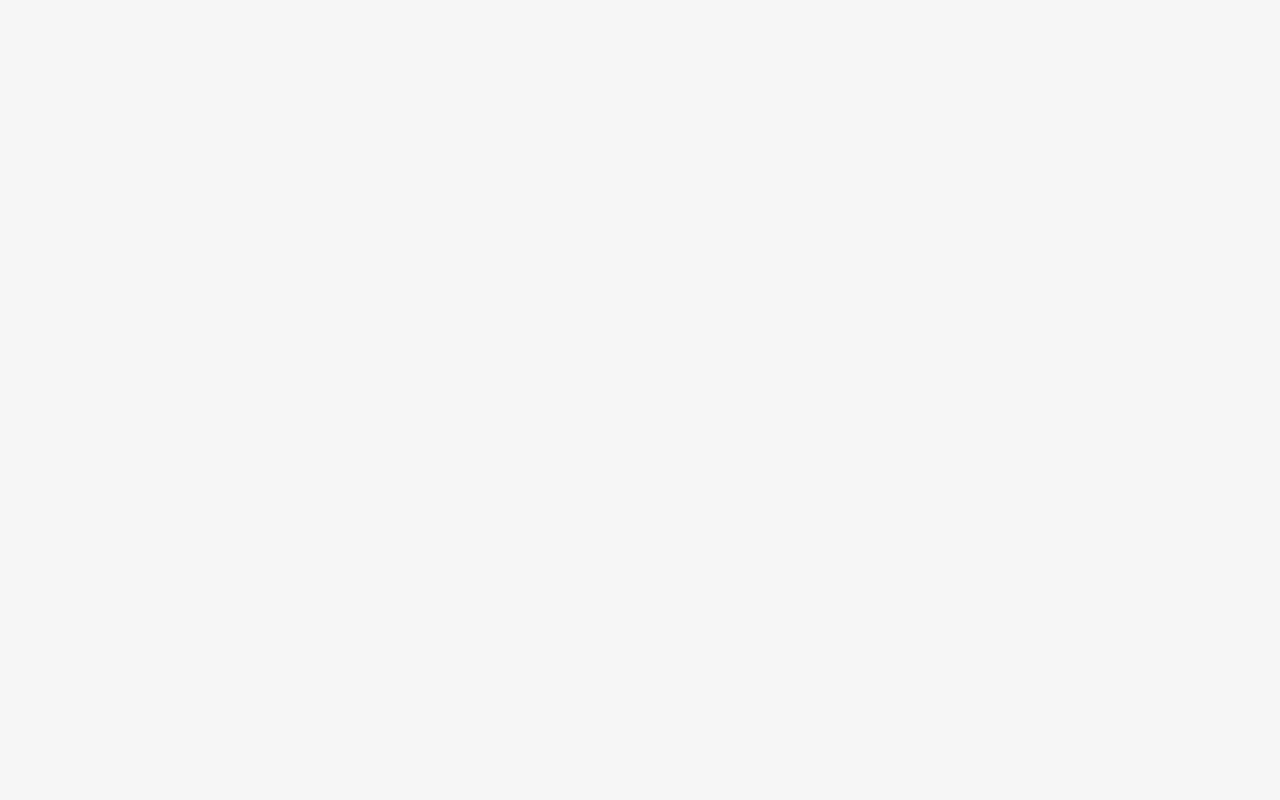
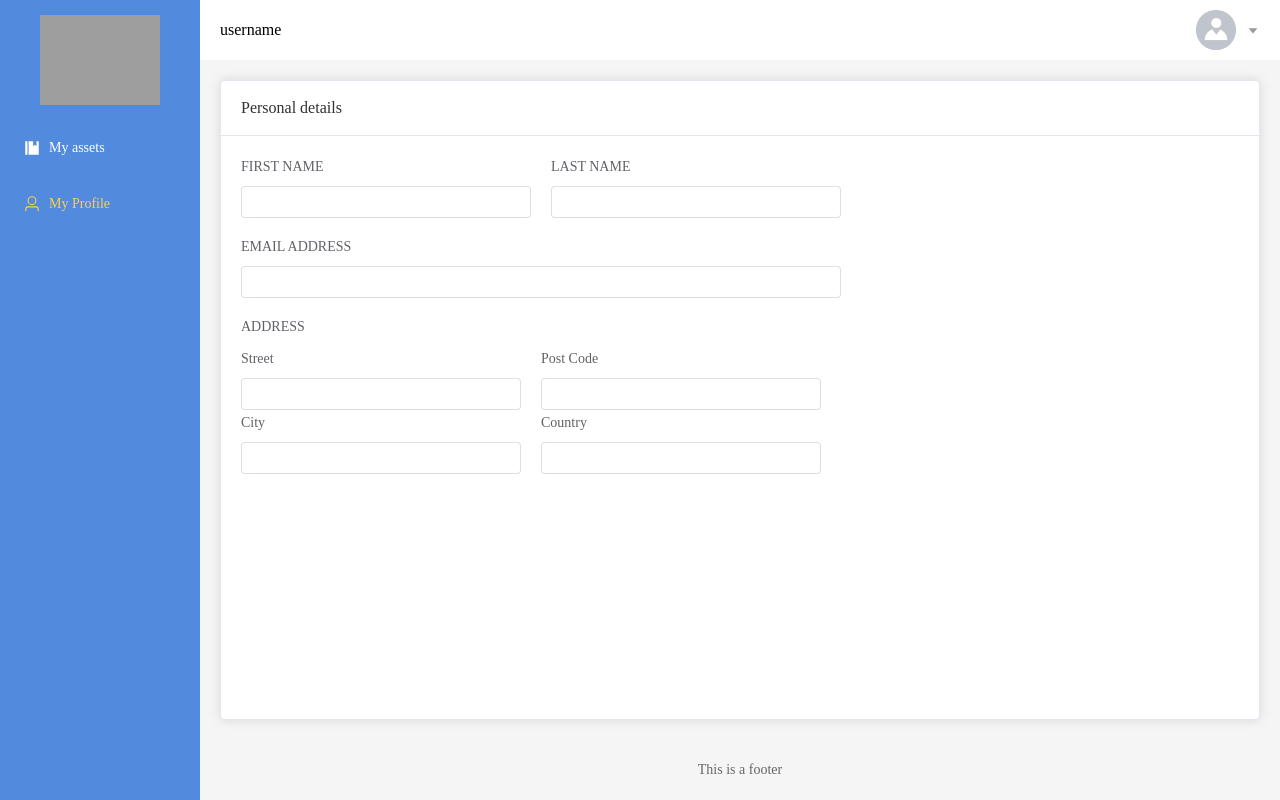
Before and after one commit to redial17/summer_project_frontend, a Vue app: page /user/profile in a window 1280 px wide. Before the commit this address had no page. Built offline with nearby package versions, Linux system fonts and the light colour scheme; no server answers; grey boxes are pictures that could not be loaded.

Commit message:
fix command

```diff
--- a/src/api/user.js
+++ b/src/api/user.js
@@ -5,3 +5,5 @@ export const userRegisterService = ({ username, password, repassword }) =>
 
 export const userLoginService = ({ username, password }) =>
   request.post('/api/login', { username, password })
+
+export const userGetInfoService = () => request.get('/my/userinfo')
--- a/src/router/index.js
+++ b/src/router/index.js
@@ -7,10 +7,31 @@ const router = createRouter({
     {
       path: '/',
       component: () => import('@/views/layout/LayoutContainer.vue'),
-      redirect: '',
-      children: []
+      redirect: '/myassets/manage',
+      children: [
+        {
+          path: '/myassets/manage',
+          component: () => import('@/views/myassets/AssetsManage.vue')
+        },
+        {
+          path: '/user/profile',
+          component: () => import('@/views/user/UserProfile.vue')
+        }
+      ]
     }
   ]
 })
 
+/*
+Navigation Guards, enable when deploying
+1. undefined /true allow
+2. false return to from
+3. based on path redirecting it
+*/
+
+// router.beforeEach((to) => {
+//   const userstore = useUserStore()
+//   if (!userstore.token && to.path !== '/login') return '/login'
+// })
+
 export default router
--- a/src/stores/modules/user.js
+++ b/src/stores/modules/user.js
@@ -1,6 +1,7 @@
+import { userGetInfoService } from '@/api/user'
 import { defineStore } from 'pinia'
 import { ref } from 'vue'
-// token setToken
+
 export const useUserStore = defineStore(
   'rain-user',
   () => {
@@ -8,7 +9,13 @@ export const useUserStore = defineStore(
     const setToken = (newToken) => {
       token.value = newToken
     }
-    return { token, setToken }
+
+    const user = ref({})
+    const getUser = async () => {
+      const res = await userGetInfoService()
+      user.value = res.data.data
+    }
+    return { token, setToken, user, getUser }
   },
   {
     persist: true
--- a/src/views/layout/LayoutContainer.vue
+++ b/src/views/layout/LayoutContainer.vue
@@ -1,43 +1,115 @@
+<script setup>
+import {
+  Management,
+  User,
+  Crop,
+  EditPen,
+  SwitchButton,
+  CaretBottom
+} from '@element-plus/icons-vue'
+import avatar from '@/assets/default.png'
+import { onMounted } from 'vue'
+import { useUserStore } from '@/stores'
+const userStore = useUserStore()
+onMounted(() => {
+  userStore.getUser()
+})
+</script>
+
 <template>
-  <div class="floating-input">
-    <el-input
-      v-model="email"
-      id="email"
-      placeholder=" "
-      @focus="focused = true"
-      @blur="focused = false"
-    />
-    <label :class="{ active: focused || email }" for="email">邮箱</label>
-  </div>
+  <el-container class="layout-container">
+    <el-aside width="200px">
+      <div class="el-aside__logo"></div>
+      <el-menu
+        active-text-color="#ffd04b"
+        background-color="#528add"
+        :default-active="$route.path"
+        text-color="#fff"
+        router
+      >
+        <el-menu-item index="/myassets/manage">
+          <el-icon><Management /></el-icon>
+          <span>My assets</span>
+        </el-menu-item>
+
+        <el-menu-item index="/user/profile">
+          <el-icon><User /></el-icon>
+          <span>My Profile</span>
+        </el-menu-item>
+      </el-menu>
+    </el-aside>
+    <el-container>
+      <el-header>
+        <div>username</div>
+        <el-dropdown placement="bottom-end">
+          <span class="el-dropdown__box">
+            <el-avatar :src="avatar" />
+            <el-icon><CaretBottom /></el-icon>
+          </span>
+          <template #dropdown>
+            <el-dropdown-menu>
+              <el-dropdown-item command="profile" :icon="User"
+                >My profile</el-dropdown-item
+              >
+              <el-dropdown-item command="avatar" :icon="Crop"
+                >Change avatar</el-dropdown-item
+              >
+              <el-dropdown-item command="password" :icon="EditPen"
+                >Reset Password</el-dropdown-item
+              >
+              <el-dropdown-item command="logout" :icon="SwitchButton"
+                >Log out</el-dropdown-item
+              >
+            </el-dropdown-menu>
+          </template>
+        </el-dropdown>
+      </el-header>
+      <el-main>
+        <router-view></router-view>
+      </el-main>
+      <el-footer>This is a footer</el-footer>
+    </el-container>
+  </el-container>
 </template>
 
-<script setup>
-import { ref } from 'vue'
+<style lang="scss" scoped>
+.layout-container {
+  height: 100vh;
+  .el-aside {
+    background-color: #528add;
+    &__logo {
+      height: 120px;
+      background: url('@/assets/logo.png') no-repeat center / 120px auto;
+    }
+    .el-menu {
+      border-right: none;
+    }
+  }
+  .el-header {
+    background-color: #fff;
+    display: flex;
+    align-items: center;
+    justify-content: space-between;
+    .el-dropdown__box {
+      display: flex;
+      align-items: center;
+      .el-icon {
+        color: #999;
+        margin-left: 10px;
+      }
 
-const email = ref('')
-const focused = ref(false)
-</script>
-
-<style scoped>
-.floating-input {
-  position: relative;
-  margin: 20px 0;
-}
-
-.floating-input label {
-  position: absolute;
-  top: 12px;
-  left: 12px;
-  color: #999;
-  font-size: 14px;
-  pointer-events: none;
-  transition: 0.2s ease all;
-}
-
-.floating-input label.active {
-  top: -6px;
-  left: 8px;
-  font-size: 12px;
-  color: #409eff; /* Element Plus 默认主题色 */
+      &:active,
+      &:focus {
+        outline: none;
+      }
+    }
+  }
+  .el-footer {
+    display: flex;
+    align-items: center;
+    justify-content: center;
+    font-size: 14px;
+    color: #666;
+  }
 }
 </style>
--- /dev/null
+++ b/src/views/myassets/AssetsManage.vue
@@ -0,0 +1,3 @@
+<template>
+  <div>I am assets</div>
+</template>
--- /dev/null
+++ b/src/views/user/UserProfile.vue
@@ -0,0 +1,92 @@
+<script setup>
+import { reactive } from 'vue'
+
+const form = reactive({
+  firstName: '',
+  lastName: '',
+  email: '',
+  address: {
+    street: '',
+    postCode: '',
+    city: '',
+    country: ''
+  }
+})
+</script>
+
+<template>
+  <el-card class="page-container">
+    <template #header>
+      <div class="header">
+        <span>Personal details</span>
+      </div>
+    </template>
+
+    <el-form
+      :model="form"
+      label-position="top"
+      label-width="auto"
+      style="max-width: 600px"
+    >
+      <!-- name -->
+      <el-row :gutter="20">
+        <el-col :span="12">
+          <el-form-item label="FIRST NAME">
+            <el-input v-model="form.firstName" />
+          </el-form-item>
+        </el-col>
+        <el-col :span="12">
+          <el-form-item label="LAST NAME">
+            <el-input v-model="form.lastName" />
+          </el-form-item>
+        </el-col>
+      </el-row>
+
+      <!-- email -->
+      <el-form-item label="EMAIL ADDRESS">
+        <el-input v-model="form.email" />
+      </el-form-item>
+
+      <!-- address -->
+      <el-form-item label="ADDRESS">
+        <el-row :gutter="20" style="width: 100%">
+          <el-col :span="12">
+            <el-form-item label="Street" label-width="100px">
+              <el-input v-model="form.address.street" />
+            </el-form-item>
+          </el-col>
+          <el-col :span="12">
+            <el-form-item label="Post Code" label-width="100px">
+              <el-input v-model="form.address.postCode" />
+            </el-form-item>
+          </el-col>
+        </el-row>
+
+        <el-row :gutter="20" style="width: 100%">
+          <el-col :span="12">
+            <el-form-item label="City" label-width="100px">
+              <el-input v-model="form.address.city" />
+            </el-form-item>
+          </el-col>
+          <el-col :span="12">
+            <el-form-item label="Country" label-width="100px">
+              <el-input v-model="form.address.country" />
+            </el-form-item>
+          </el-col>
+        </el-row>
+      </el-form-item>
+    </el-form>
+  </el-card>
+</template>
+
+<style lang="scss" scoped>
+.page-container {
+  min-height: 100%;
+  box-sizing: border-box;
+  .header {
+    display: flex;
+    align-items: center;
+    justify-content: space-between;
+  }
+}
+</style>
```
Also changed, not shown: 1 other file (tests, documents, lock files or other folders).
